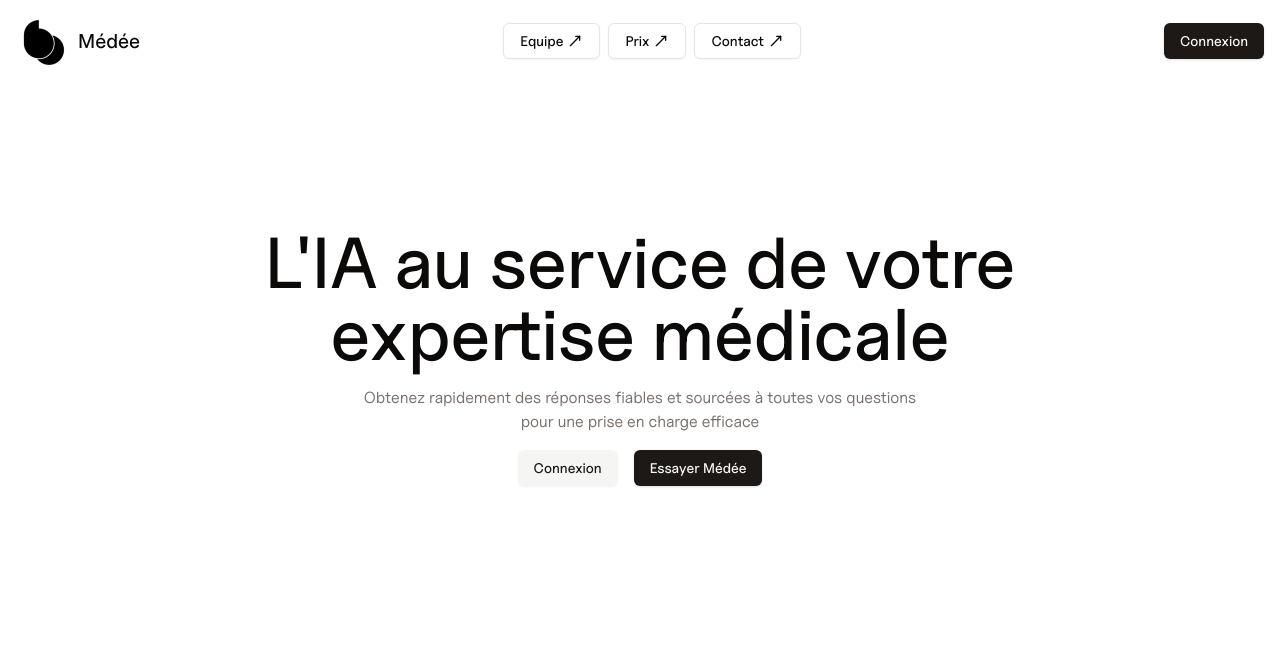
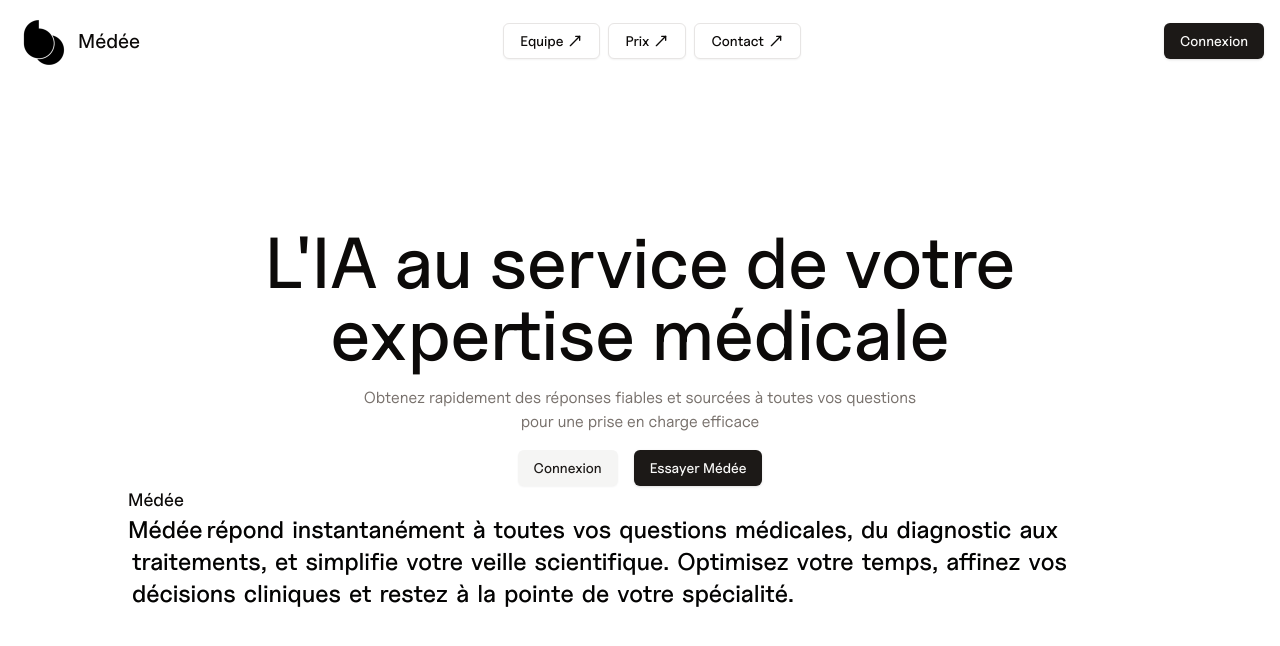
Before and after one commit to dev-err418/medee-landing, a Next.js app: page / in a window 1280 px wide. Shown: the top 646 px of the page. Built offline with nearby package versions, Linux system fonts and the light colour scheme.

Commit message:
reveling text added

```diff
--- a/app/layout.tsx
+++ b/app/layout.tsx
@@ -19,7 +19,7 @@ export default function RootLayout({
     <html lang="en">
       <body className={`${uncut_sans.className} max-w-7xl mx-auto`}>
         <Topbar />
-        <main>{children}</main>
+        <main className="max-w-5xl mx-auto">{children}</main>
       </body>
     </html>
   );
--- a/app/page.tsx
+++ b/app/page.tsx
@@ -1,4 +1,5 @@
 import { Button } from "@/components/ui/button";
+import Description from "@/components/ui/Description/description";
 
 export default function Page() {
   return (
@@ -18,6 +19,11 @@ export default function Page() {
         <Button variant={"secondary"}>Connexion</Button>
         <Button>Essayer Médée</Button>
       </div>
+      <div className="w-full">
+        <h4 className="font-medium text-lg">Médée</h4>
+        <Description />
+      </div>
+      <div className="h-[100vh]" />
     </div>
   );
 }
--- /dev/null
+++ b/components/magicui/text-reveal.tsx
@@ -0,0 +1,61 @@
+"use client";
+
+import { FC, ReactNode, useRef } from "react";
+import { motion, useScroll, useTransform } from "framer-motion";
+
+import { cn } from "@/lib/utils";
+
+interface TextRevealByWordProps {
+  text: string;
+  className?: string;
+}
+
+export const TextRevealByWord: FC<TextRevealByWordProps> = ({
+  text,
+  className,
+}) => {
+  const targetRef = useRef<HTMLDivElement | null>(null);
+
+  const { scrollYProgress } = useScroll({
+    // target: targetRef,
+  });
+  const words = text.split(" ");
+
+  return (
+    <div ref={targetRef} className={cn("relative z-0", className)}>
+      <div className={"top-0 mx-auto flex items-center"}>
+        <p ref={targetRef} className={"flex flex-wrap text-2xl font-medium"}>
+          {words.map((word, i) => {
+            const start = i / (words.length + 25);
+            const end = start + 1 / (words.length + 25);
+            return (
+              <Word key={i} progress={scrollYProgress} range={[start, end]}>
+                {word}
+              </Word>
+            );
+          })}
+        </p>
+      </div>
+    </div>
+  );
+};
+
+interface WordProps {
+  children: ReactNode;
+  progress: any;
+  range: [number, number];
+}
+
+const Word: FC<WordProps> = ({ children, progress, range }) => {
+  const opacity = useTransform(progress, range, [0, 1]);
+  return (
+    <span className={`relative ${children != "Médée" && "mx-1"}`}>
+      <span className={"absolute opacity-30"}>{children}</span>
+      <motion.span style={{ opacity: opacity }} className={"text-black"}>
+        {children}
+      </motion.span>
+    </span>
+  );
+};
+
+export default TextRevealByWord;
--- /dev/null
+++ b/components/ui/Description/description.tsx
@@ -0,0 +1,9 @@
+import TextRevealByWord from "@/components/magicui/text-reveal";
+
+export default function Description() {
+  return (
+    <div>
+      <TextRevealByWord text="Médée répond instantanément à toutes vos questions médicales, du diagnostic aux traitements, et simplifie votre veille scientifique. Optimisez votre temps, affinez vos décisions cliniques et restez à la pointe de votre spécialité." />
+    </div>
+  );
+}
--- a/package.json
+++ b/package.json
@@ -14,6 +14,7 @@
     "@radix-ui/react-slot": "^1.1.0",
     "class-variance-authority": "^0.7.0",
     "clsx": "^2.1.1",
+    "framer-motion": "^11.3.21",
     "lucide-react": "^0.424.0",
     "next": "14.2.5",
     "react": "^18",
@@ -28,7 +29,7 @@
     "eslint": "^8",
     "eslint-config-next": "14.2.5",
     "postcss": "^8",
-    "tailwindcss": "^3.4.1",
+    "tailwindcss": "^3.4.7",
     "typescript": "^5"
   }
 }
```
Also changed, not shown: 1 other file (tests, documents, lock files or other folders).
